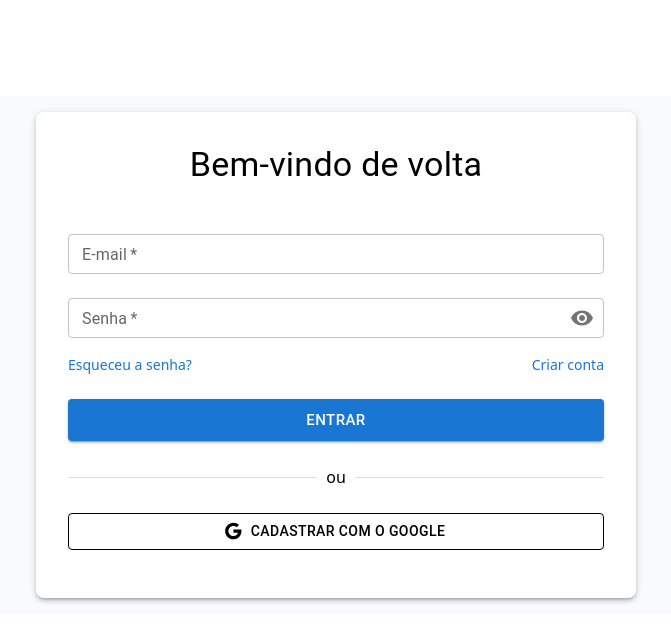
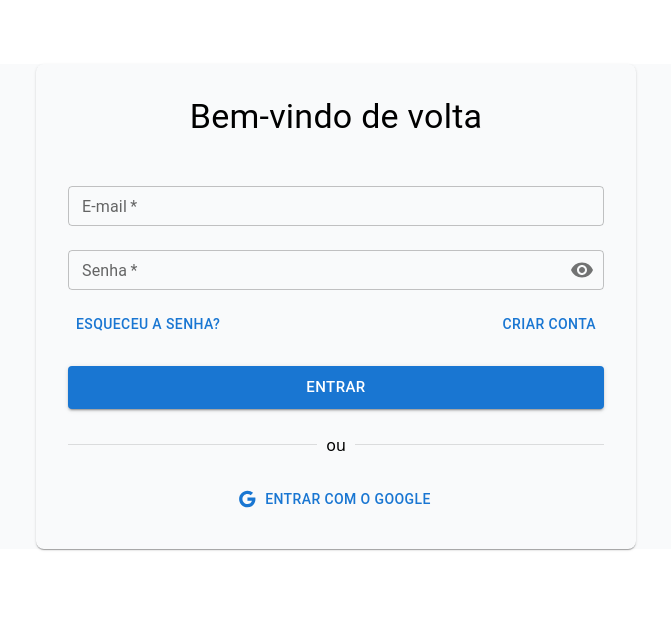
Before and after one commit to GabrielVitor06/linktree, a Next.js app: page / in a window 1280 px wide. Shown: the top 642 px of the page, without its empty margins (304-975 px from the left). Built offline with nearby package versions, Linux system fonts and the light colour scheme; no server answers.

Commit message:
refactor: streamline Login component layout and improve form handling

```diff
--- a/app/(auth)/login/page.tsx
+++ b/app/(auth)/login/page.tsx
@@ -1,7 +1,6 @@
 "use client";
 
 import { SignIn } from "@/lib/auth";
-import Link from "next/link";
 import { useRouter } from "next/navigation";
 import { useState } from "react";
 import {
@@ -54,22 +53,15 @@ export default function Login() {
 
   return (
     <Box
-      component="section"
-      display="flex"
-      justifyContent="center"
-      alignItems="center"
-      padding={2}
-      mt={12}
-    >
-      <Box
       component="form"
       onSubmit={handleSubmit}
-        bgcolor="white"
-        boxShadow={3}
+      boxShadow={1}
       borderRadius={2}
       p={4}
       width="100%"
       maxWidth="600px"
+      mx="auto"
+      mt={8}
     >
       <Typography variant="h4" component="h2" textAlign="center" mb={4}>
         Bem-vindo de volta
@@ -121,18 +113,8 @@ export default function Login() {
         mt={1}
         mb={3}
       >
-          <Link
-            href="/redefinir-senha"
-            style={{ color: "#1976d2", fontSize: "0.875rem" }}
-          >
-            Esqueceu a senha?
-          </Link>
-          <Link
-            href="/cadastro"
-            style={{ color: "#1976d2", fontSize: "0.875rem" }}
-          >
-            Criar conta
-          </Link>
+        <Button href="/redefinir-senha">Esqueceu a senha?</Button>
+        <Button href="/cadastro">Criar conta</Button>
       </Box>
 
       <Button
@@ -150,15 +132,11 @@ export default function Login() {
 
       <Button
         onClick={() => signIn("google", { callbackUrl: "/Dashboard" })}
-          variant="outlined"
         fullWidth
-          color="inherit"
-          sx={{ mb: 2 }}
         startIcon={<Google />}
       >
-          Cadastrar com o Google
+        Entrar com o Google
       </Button>
-      </Box>
     </Box>
   );
 }
```
Lines whose indentation alone changed are shown as unchanged.
